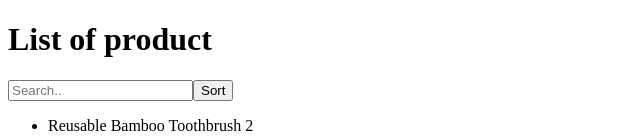
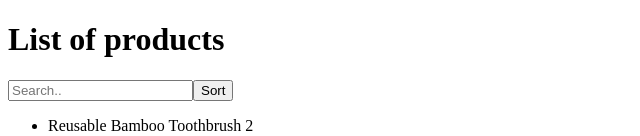
Before and after one commit to Mono98ui/mockCano, a React (Vite) app: page / in a window 1280 px wide. Shown: the top 136 px of the page, without its empty margins (0-640 px from the left). Built offline with nearby package versions, Linux system fonts and the light colour scheme.

Commit message:
add comment

```diff
--- a/src/App.jsx
+++ b/src/App.jsx
@@ -5,52 +5,70 @@ import SortButton from './components/SortButton'
 import Items from './components/Items'
 
 function App() {
+
   const [listProducts, setListProducts] = useState(items["products"])
   const [listProductsInit, setListProductsInit] = useState(items["products"])
   const [orderBy, setOrderBy] = useState(0)
 
   const changeOrder = ()=>{
+
     let nbr = orderBy+1
     if(nbr > 2){
       nbr = 0
     }
     setOrderBy(nbr)
     sortList(nbr)
+
   }
 
   const applySearch = (searchWord) =>{
     let tmpList = []
+
+    //Search product containing the specify word
     if(searchWord.length!==0){
       for(let i =0; i < items["products"].length; i++){
         if(items["products"][i].name.includes(searchWord)){
           tmpList.push(items["products"][i])
         }
       }
+
     setListProducts(tmpList)
     setListProductsInit(tmpList)
+
     }else{
+
       setListProducts(items["products"])
       setListProductsInit(items["products"])
+
     }
   }
 
   const sortList = (orderBy) =>{
     let sortArray = []
+
+    //Ascending
     if(orderBy === 1){
+
       sortArray =listProducts.map((product)=>{
         return product
       }).sort(function (product1, product2) {
         return product1.impact_score > product2.impact_score;
       })
+
+    //Descending
     }else if( orderBy === 2){
+
       sortArray =listProducts.map((product)=>{
         return product
       }).sort(function (product1, product2) {
         return product1.impact_score < product2.impact_score;
       })
+
     }else{
+
       sortArray = listProductsInit
     }
+
     setListProducts(sortArray)
   }
 
@@ -58,7 +76,7 @@ function App() {
 
   return (
     <>
-      <h1>List of product</h1>
+      <h1>List of products</h1>
       <SearchBar applySearch={applySearch}/>
       <SortButton changeOrder={changeOrder}/>
       <Items listProducts={listProducts}/>
```
